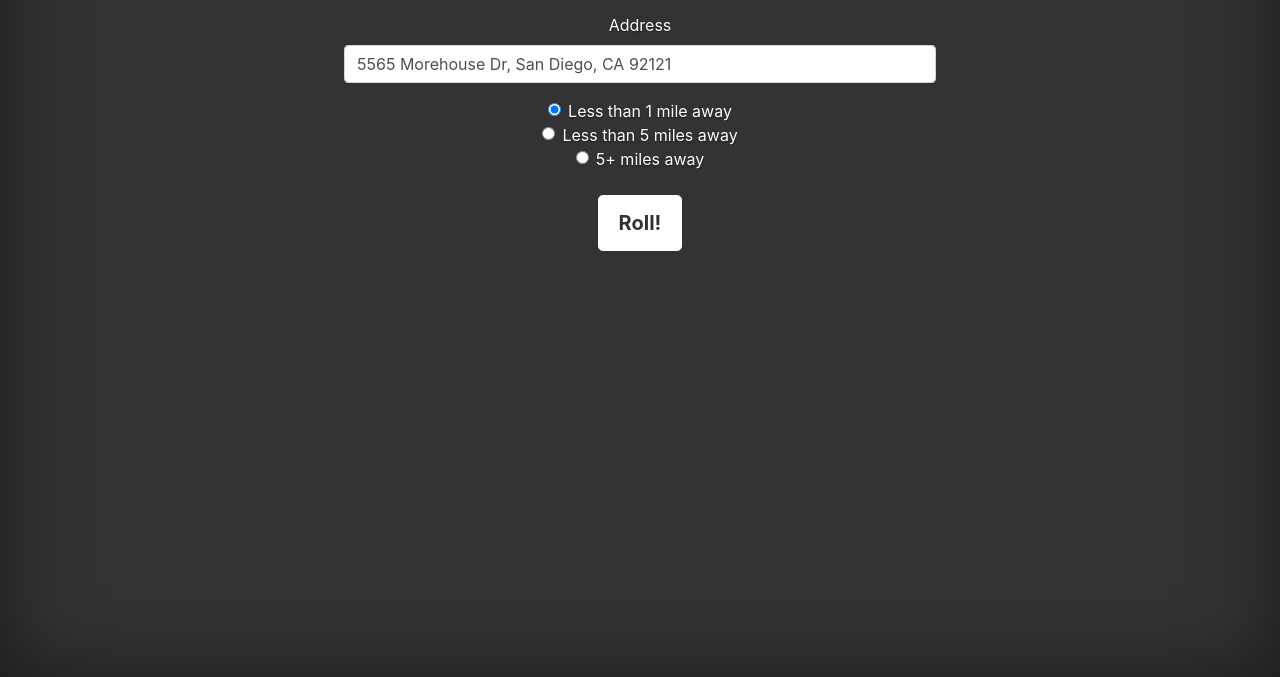
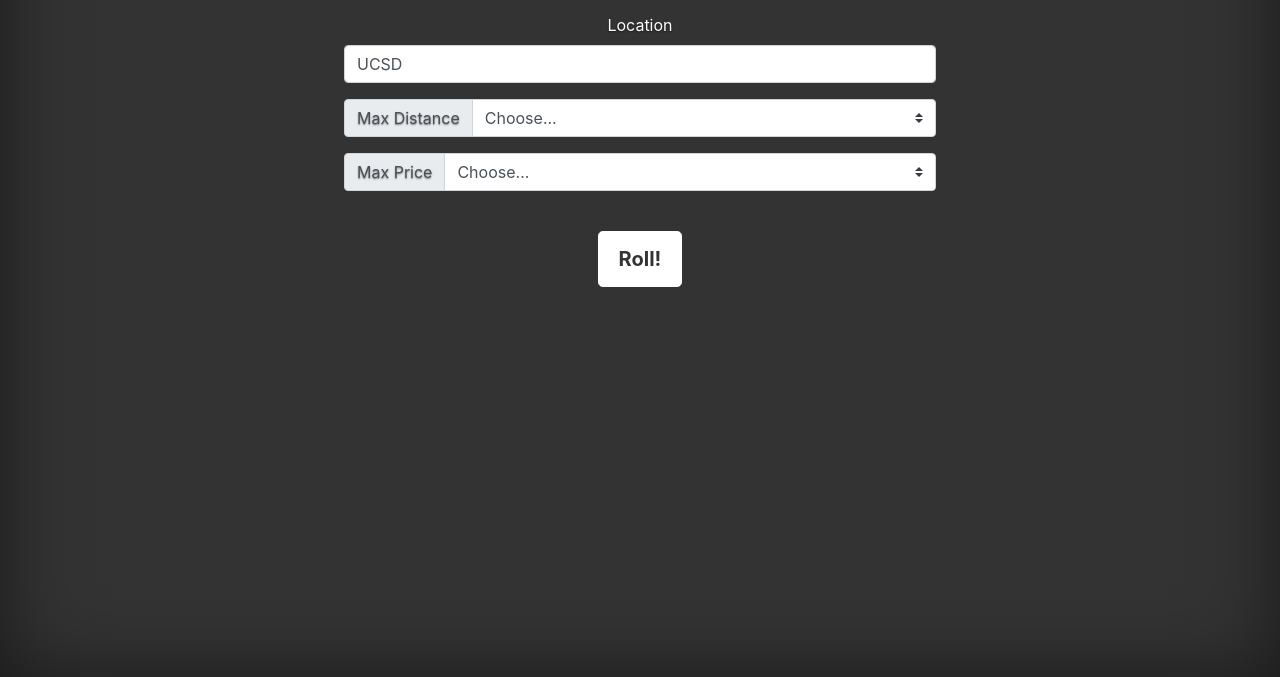
Before and after one commit to kodingkirby/rr, a website: page views/index.html in a window 1280 px wide. Shown: the part 123-800 px from the top of the page. Drawn offline with nearby package versions, Linux system fonts and the light colour scheme.

Commit message:
minor fixes

```diff
--- a/views/index.html
+++ b/views/index.html
@@ -3,11 +3,11 @@
   <head>
     <meta charset="utf-8">
     <meta name="viewport" content="width=device-width, initial-scale=1, shrink-to-fit=no">
-    <meta name="description" content="">
-    <meta name="author" content="">
+    <meta name="description" content="picks a random restaurant">
+    <meta name="author" content="sam kirby">
     <link rel="icon" href="favicon.ico">
 
-    <title>Restaurant Roulette </title>
+    <title>where should i eat .today</title>
 
     <!-- Bootstrap core CSS -->
     <link href="css/bootstrap.min.css" rel="stylesheet">
@@ -34,9 +34,11 @@
   <body class="text-center">
 
     <div class="cover-container d-flex w-100 h-50 p-3 mx-auto flex-column">
+    	<h3 class="masthead-brand">Restaurant Roulette</h3>
+
       <header class="masthead mb-auto">
         <div class="inner">
-          <h3 class="masthead-brand">Restaurant Roulette</h3>
+
 
           <!--
           <nav class="nav nav-masthead justify-content-center">
@@ -71,35 +73,50 @@
     </select>
   </div>
 
-
   <div class="form-group">
-    <label for="address">Address</label>
-    <input type="text" class="form-control" id="address" value="5565 Morehouse Dr, San Diego, CA 92121" name="address">
+    <label for="address">Location</label>
+    <input type="text" class="form-control" id="address" value="UCSD" name="address">
   </div>
 
-      <div class="form-check" input type = "text" name="form-check">
-        <input class="form-check-input" type="radio" name="exampleRadios" id="exampleRadios1" value="1609" checked>
-        <label class="form-check-label" for="exampleRadios1">
-          Less than 1 mile away
-        </label>
-      </div>
-
-      <div class="form-check">
-        <input class="form-check-input" type="radio" name="exampleRadios" id="exampleRadios2" value="8046">
-        <label class="form-check-label" for="exampleRadios2">
-          Less than 5 miles away
-
-        </label>
-      </div>
-      <div class="form-check">
-        <input class="form-check-input" type="radio" name="exampleRadios" id="exampleRadios3" value="16093">
-        <label class="form-check-label" for="exampleRadios3">
-          5+ miles away
-
-        </label>
-      </div>
-      <br>
-        <input type = "submit" class="btn btn-lg btn-secondary"value = "Roll!">
+  <div class="input-group mb-3">
+  <div class="input-group-prepend">
+    <label class="input-group-text" for="inputGroupSelect01">Max Distance</label>
+  </div>
+  <select class="custom-select" id="distanceSelect">
+    <option selected>Choose...</option>
+    <option value="1609"><1 Mile</option>
+    <option value="8046"><3 Miles</option>
+    <option value="16093"><10 Miles</option>
+  </select>
+</div>
+   <div class="input-group mb-3">
+  <div class="input-group-prepend">
+    <label class="input-group-text" for="priceSelect"> Max Price </label>
+  </div>
+  <select class="custom-select" id="priceSelect">
+    <option selected>Choose...</option>
+    <option value="$"><$</option>
+    <option value="$$"><$$</option>
+    <option value="$$$">$$$</option>
+    <option value="$$$$"><$$$$</option>
+  </select>
+</div>
+<!--
+  <div class="form-check form-check-inline">
+    <input class="form-check-input" type="checkbox" id="inlineCheckbox1" value="option1">
+    <label class="form-check-label" for="inlineCheckbox1">$</label>
+  </div>
+  <div class="form-check form-check-inline">
+    <input class="form-check-input" type="checkbox" id="inlineCheckbox2" value="option2">
+    <label class="form-check-label" for="inlineCheckbox2">10-20</label>
+  </div>
+  <div class="form-check form-check-inline">
+    <input class="form-check-input" type="checkbox" id="inlineCheckbox3" value="option3" disabled>
+    <label class="form-check-label" for="inlineCheckbox3">20+ (disabled)</label>
+  </div>
+-->
+  <br>
+  <input type = "submit" class="btn btn-lg btn-secondary"value = "Roll!">
 </form>
 
 
@@ -125,6 +142,16 @@
     <script>window.jQuery || document.write('<script src="../../assets/js/vendor/jquery-slim.min.js"><\/script>')</script>
     <script src="js/vendor/popper.min.js"></script>
     <script src="js/bootstrap.min.js"></script>
+	<script async src="https://www.googletagmanager.com/gtag/js?id=UA-124206262-1"></script>
+	<script>
+	  window.dataLayer = window.dataLayer || [];
+	  function gtag(){dataLayer.push(arguments);}
+	  gtag('js', new Date());
+
+	  gtag('config', 'UA-124206262-1');
+	</script>
+
+
 
 
 
```
Also changed, not shown: server.js (+43 -40 lines), views/result.html (+16 -23 lines).
